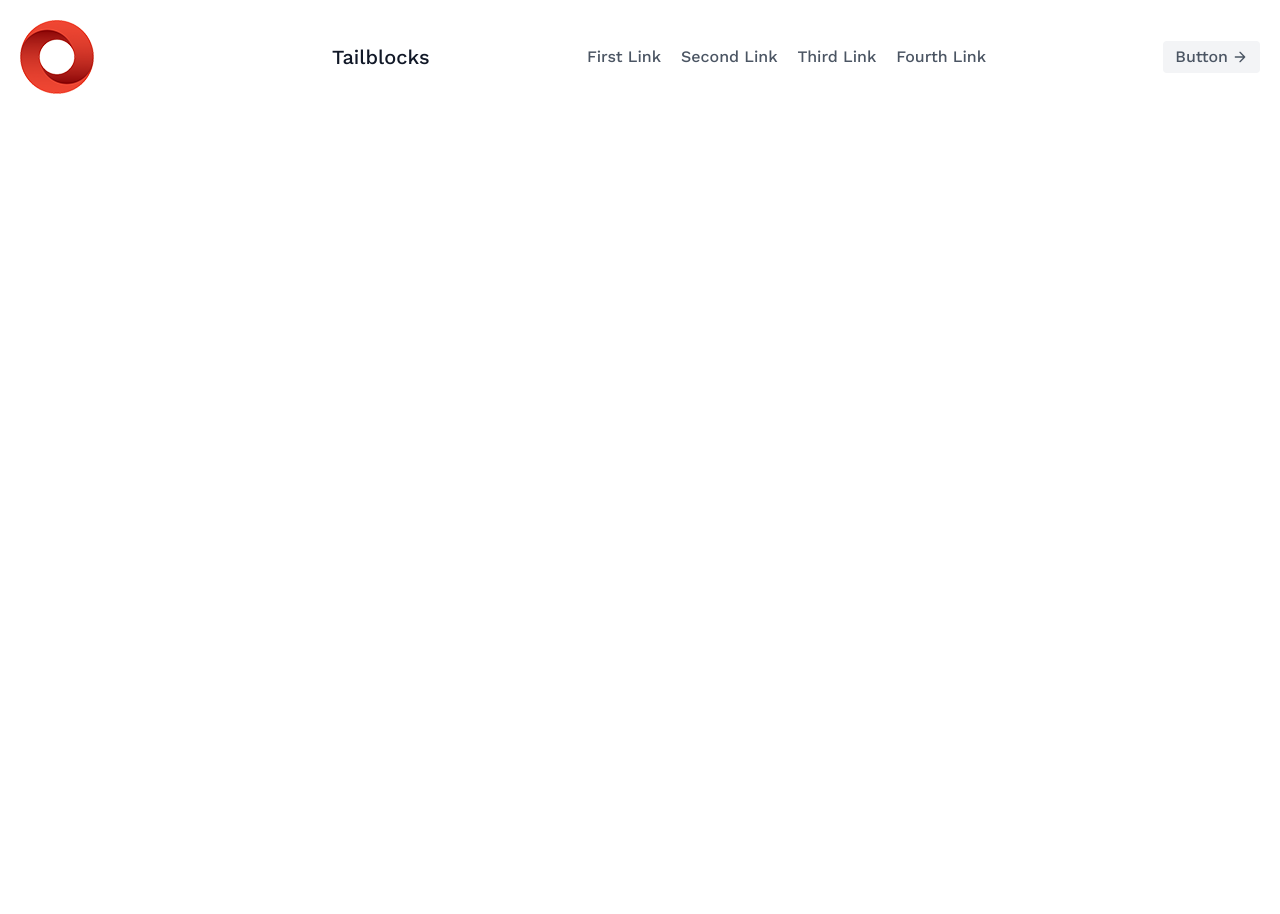
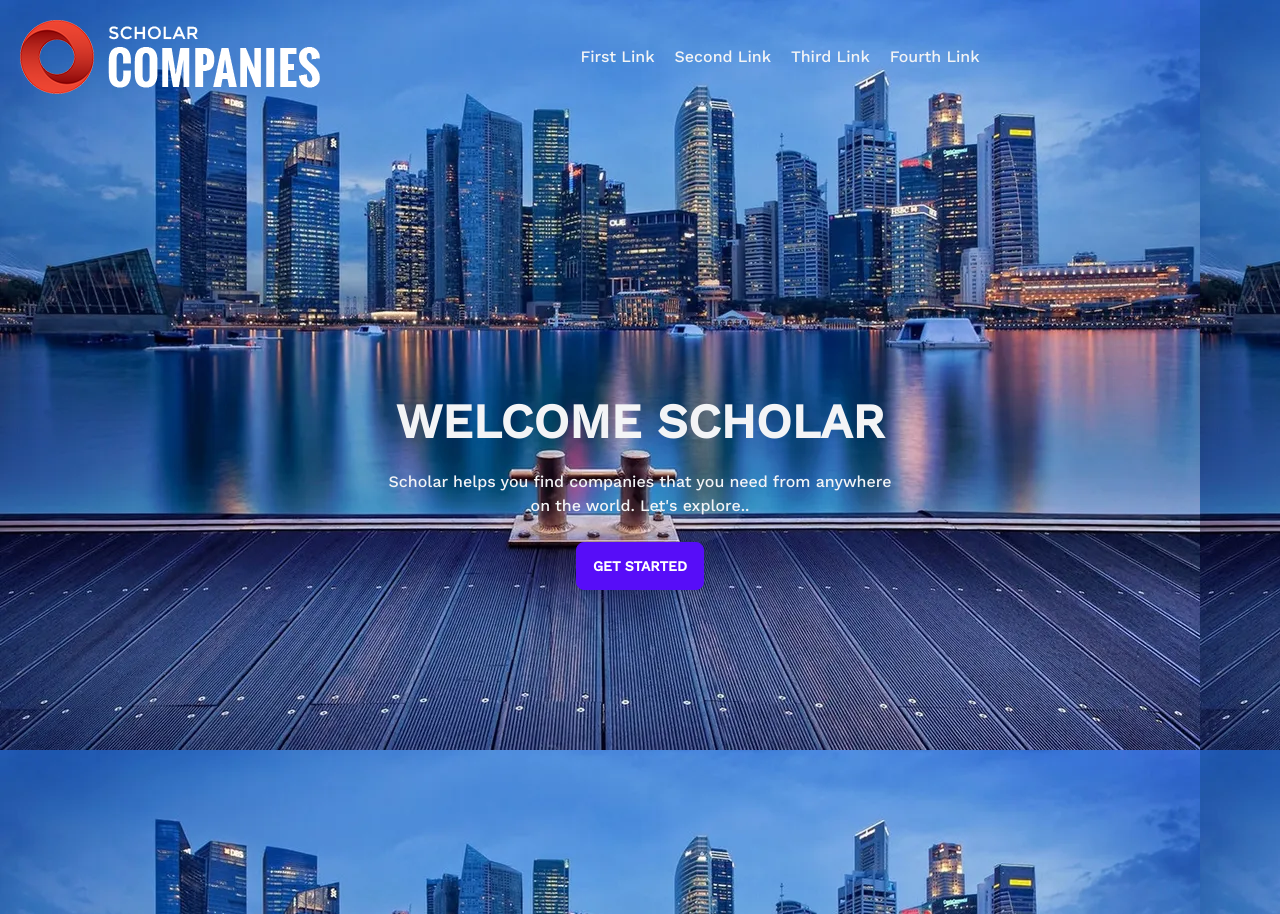
Before and after one commit to Joysd1010/Side-project, a plain HTML site: page ecotech-Design/joy.html in a window 1280 px wide. Before the commit the page ends 800 px from the top, so only its background shows below. Drawn offline with nearby package versions, Linux system fonts and the light colour scheme.

Commit message:
header is completed

```diff
--- a/ecotech-Design/joy.html
+++ b/ecotech-Design/joy.html
@@ -14,47 +14,43 @@
       href="https://fonts.googleapis.com/css2?family=Work+Sans:wght@500&display=swap"
       rel="stylesheet"
     />
-    <link rel="stylesheet" href="style.css">
+    <link rel="stylesheet" href="style.css" />
     <script src="https://cdn.tailwindcss.com"></script>
     <script src="https://cdn.tailwindcss.com"></script>
     <title>JOY SD</title>
   </head>
   <body>
-    <header class="text-gray-600 body-font">
+    <header class="text-gray-100 body-font">
       <div
         class="container mx-auto flex flex-wrap p-5 flex-col md:flex-row items-center"
       >
         <a
           class="flex title-font font-medium items-center text-gray-900 mb-4 md:mb-0"
         >
-          <img src="./company-logo.png" alt="">
-          <span class="ml-3 text-xl">Tailblocks</span>
+          <img src="./company-logo.png" alt="" />
         </a>
         <nav
-          class="md:ml-auto md:mr-auto flex flex-wrap items-center text-base justify-center"
+          class="md:ml-auto md:mr-auto flex flex-wrap items-center text-base justify-center cursor-pointer"
         >
           <a class="mr-5 hover:text-gray-900">First Link</a>
           <a class="mr-5 hover:text-gray-900">Second Link</a>
           <a class="mr-5 hover:text-gray-900">Third Link</a>
           <a class="mr-5 hover:text-gray-900">Fourth Link</a>
         </nav>
-        <button
-          class="inline-flex items-center bg-gray-100 border-0 py-1 px-3 focus:outline-none hover:bg-gray-200 rounded text-base mt-4 md:mt-0"
-        >
-          Button
-          <svg
-            fill="none"
-            stroke="currentColor"
-            stroke-linecap="round"
-            stroke-linejoin="round"
-            stroke-width="2"
-            class="w-4 h-4 ml-1"
-            viewBox="0 0 24 24"
-          >
-            <path d="M5 12h14M12 5l7 7-7 7"></path>
-          </svg>
-        </button>
+        <div class="hero min-h-screen">
+          <div class="hero-content text-center">
+            <div class="max-w-lg">
+              <h1 class="text-5xl font-bold">WELCOME SCHOLAR</h1>
+              <p class="py-6">
+                Scholar helps you find companies that you need from anywhere on
+                the world. Let's explore..
+              </p>
+              <button class="btn btn-primary">Get Started</button>
+            </div>
+          </div>
+        </div>
       </div>
     </header>
+
   </body>
 </html>
--- a/ecotech-Design/style.css
+++ b/ecotech-Design/style.css
@@ -1,3 +1,6 @@
 *{
     font-family: 'Work Sans', sans-serif;
 }
+header{
+    background: url(./6I5yTD.webp),linear-gradient(rgba(0, 0, 0, 0.975),rgba(0, 0, 0, 0.511));
+}
```
Also changed, not shown: ecotech-Design/6I5yTD.webp (added).
